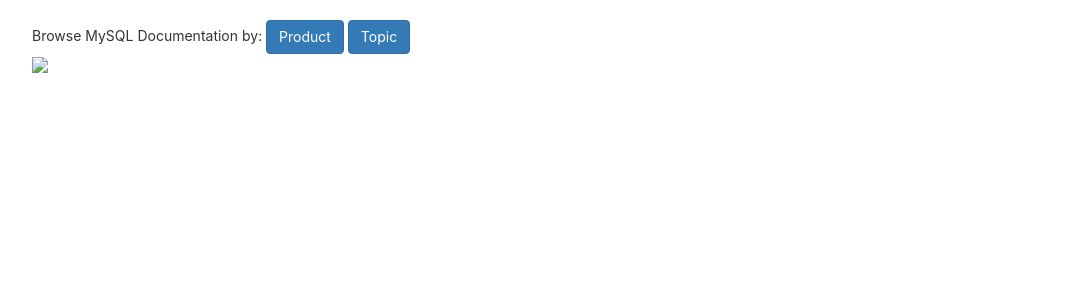
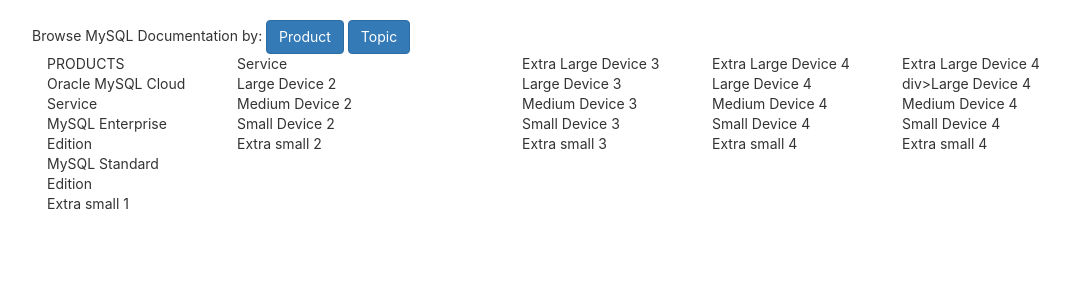
Before and after one commit to Ekko-Man/MySQL, a Flask app: page /documentation in a window 1280 px wide. Shown: the part 112-412 px from the top of the page, without its empty margins (38-1108 px from the left). Run offline with Flask 2, Linux system fonts and the light colour scheme; some libraries are stand-ins or nearby versions.

Commit message:
add not finish footer

```diff
--- a/app/templates/base.html
+++ b/app/templates/base.html
@@ -66,6 +66,45 @@
     {# application content needs to be provided in the app_content block #}
     {% block app_content %}{% endblock %}
     {% block footer %}
-        <div class="test"><img src='https://labs.mysql.com/common/themes/sakila/favicon.ico'></div>
+        <div class="container-fluid">
+            <div class="row">
+                <div class="col-2 col-sm-2 col-md-2 col-lg-2 col-xl-2">
+                    <div class="d-sm-none">PRODUCTS</div>
+                    <div class="d-sm-none">Oracle MySQL Cloud Service</div>
+                    <div class="d-sm-none">MySQL Enterprise Edition</div>
+                    <div class="d-sm-none">MySQL Standard Edition</div>
+                    <div class="d-sm-none">Extra small 1</div>
+                </div>
+                <div class="col-3 col-sm-3 col-md-3 col-lg-3 col-xl-3">
+                    <div class="d-sm-none">Service</div>
+                    <div class="d-sm-none">Large Device 2</div>
+                    <div class="d-sm-none">Medium Device 2</div>
+                    <div class="d-sm-none">Small Device 2</div>
+                    <div class="d-sm-none">Extra small 2</div>
+                </div>
+                <div class="col-2 col-sm-2 col-md-2 col-lg-2 col-xl-2">
+                    <div class="d-none">Extra Large Device 3</div>
+                    <div class="d-none">Large Device 3</div>
+                    <div class="d-none">Medium Device 3</div>
+                    <div class="d-none">Small Device 3</div>
+                    <div class="d-none">Extra small 3</div>
+                </div>
+                <div class="col-2 col-sm-2 col-md-2 col-lg-2 col-xl-2">
+                    <div class="d-none">Extra Large Device 4</div>
+                    <div class="d-none">Large Device 4</div>
+                    <div class="d-none">Medium Device 4</div>
+                    <div class="d-none">Small Device 4</div>
+                    <div class="d-none">Extra small 4</div>
+                </div>
+                <div class="col-3 col-sm-3 col-md-3 col-lg-3 col-xl-3">
+                    <div class="d-none">Extra Large Device 4</div>
+                    <div class="d-none">div>Large Device 4</div>
+                    <div class="d-none">Medium Device 4</div>
+                    <div class="d-none">Small Device 4</div>
+                    <div class="d-none">Extra small 4</div>
+                </div>
+            </div>
+        </div>
+
     {% endblock %}
 {% endblock %}
```
Also changed, not shown: app/models.py (line endings or trailing spaces). Lines whose indentation alone changed are shown as unchanged.
